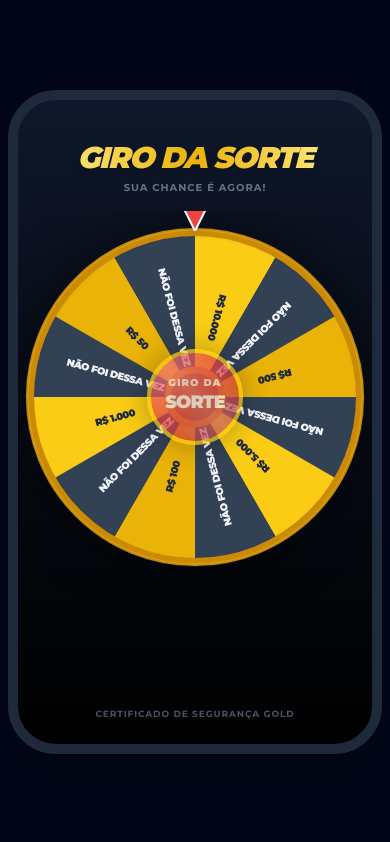
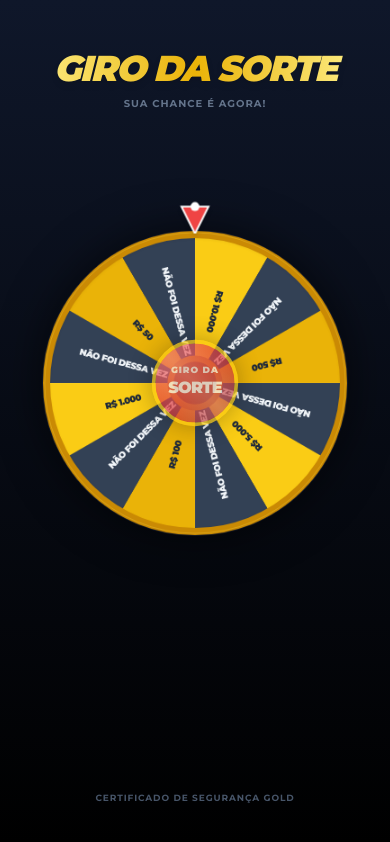
Before and after one commit to diegoscard/roleta-da-sorte, a React (Vite) app: page / in a window 390 px wide. Built offline with nearby package versions, Linux system fonts and the light colour scheme.

Commit message:
feat: Enhance mobile and admin experience
Improve viewport meta tags for better mobile experience.
Adjust background color and layout for aesthetic appeal.
Implement fixed positioning and full screen for body to prevent scrolling issues on iOS.
Refine admin panel defaults and prize selection logic.

```diff
--- a/App.tsx
+++ b/App.tsx
@@ -13,8 +13,8 @@ const App: React.FC = () => {
 
   // Configurações de Administração
   const [rigMode, setRigMode] = useState<RigMode>('ALWAYS_LOSE');
-  const [winProbability, setWinProbability] = useState(5); // Padrão 5%
-  const [targetPrizeId, setTargetPrizeId] = useState<number>(0); // R$ 10.000 padrão
+  const [winProbability, setWinProbability] = useState(5);
+  const [targetPrizeId, setTargetPrizeId] = useState<number>(0);
 
   const toggleAdmin = () => setShowAdmin(!showAdmin);
 
@@ -29,7 +29,6 @@ const App: React.FC = () => {
 
     let selectedPrize: Prize;
 
-    // LÓGICA DE SORTEIO
     if (rigMode === 'ALWAYS_LOSE') {
       selectedPrize = losePrizes[Math.floor(Math.random() * losePrizes.length)];
     } else if (rigMode === 'FORCE_SPECIFIC') {
@@ -68,46 +67,55 @@ const App: React.FC = () => {
   };
 
   return (
-    <div className="flex flex-col items-center justify-center min-h-screen bg-slate-950 text-white overflow-hidden p-2">
-      <div className="relative w-full max-w-[380px] aspect-[9/16] bg-gradient-to-b from-slate-900 to-black rounded-[3rem] border-[10px] border-slate-800 shadow-2xl overflow-hidden flex flex-col">
+    /* Container principal que ocupa toda a janela do navegador */
+    <div className="flex flex-col items-center justify-center h-screen w-screen bg-slate-950 text-white overflow-hidden">
 
-        {/* Confetes agora dentro do frame do celular */}
+      {/*
+        Ajuste do Frame:
+        - Em telas pequenas (mobile), ele ocupa 100% da largura e altura (w-full h-full).
+        - Em telas maiores (desktop), ele mantém o formato de celular para preview.
+      */}
+      <div className="relative w-full h-full sm:max-w-[380px] sm:h-[85vh] sm:rounded-[3rem] sm:border-[10px] border-slate-800 bg-gradient-to-b from-slate-900 to-black shadow-2xl overflow-hidden flex flex-col transition-all duration-500">
+
+        {/* Confetes - agora fluirão naturalmente no container */}
         {appState === AppState.RESULT && result?.isWin && <Confetti />}
 
         {/* Top Header */}
-        <div className="pt-10 pb-4 px-6 text-center shrink-0 z-10">
-          <h1 className="text-3xl font-black text-transparent bg-clip-text bg-gradient-to-r from-yellow-200 via-yellow-500 to-yellow-200 drop-shadow-md tracking-tighter uppercase italic text-nowrap">
+        <div className="pt-12 pb-6 px-6 text-center shrink-0 z-10">
+          <h1 className="text-4xl sm:text-3xl font-black text-transparent bg-clip-text bg-gradient-to-r from-yellow-200 via-yellow-500 to-yellow-200 drop-shadow-md tracking-tighter uppercase italic text-nowrap">
             Giro da Sorte
           </h1>
-          <p className="text-slate-500 text-[10px] mt-1 font-bold uppercase tracking-widest">Sua chance é agora!</p>
+          <p className="text-slate-500 text-[10px] mt-2 font-bold uppercase tracking-widest">Sua chance é agora!</p>
         </div>
 
-        {/* Wheel Section */}
+        {/* Wheel Section - Ocupa o espaço central de forma flexível */}
         <div className="flex-1 flex flex-col items-center justify-center px-4 overflow-hidden z-10">
-          <RouletteWheel
-            rotation={rotation}
-            onSpinClick={handleSpin}
-            isSpinning={appState === AppState.SPINNING}
-          />
+          <div className="scale-90 sm:scale-100 transition-transform">
+            <RouletteWheel
+              rotation={rotation}
+              onSpinClick={handleSpin}
+              isSpinning={appState === AppState.SPINNING}
+            />
+          </div>
 
-          <div className="mt-8 h-20 flex items-center justify-center text-center">
+          <div className="mt-12 h-24 flex items-center justify-center text-center">
             {appState === AppState.RESULT && result && (
               <div className="animate-in zoom-in duration-500">
                 {result.isWin ? (
                   <div className="flex flex-col items-center">
                     <span className="text-yellow-400 text-xs font-bold uppercase tracking-[0.2em] mb-1">PARABÉNS!</span>
-                    <span className="text-3xl font-black text-white drop-shadow-lg leading-none">
+                    <span className="text-4xl sm:text-3xl font-black text-white drop-shadow-lg leading-none">
                       {result.label}
                     </span>
-                    <button onClick={reset} className="mt-4 px-6 py-2 bg-yellow-500 rounded-full text-slate-900 text-sm font-black uppercase hover:bg-yellow-400 transition-all shadow-lg">
+                    <button onClick={reset} className="mt-6 px-8 py-3 bg-yellow-500 rounded-full text-slate-900 text-sm font-black uppercase hover:bg-yellow-400 transition-all shadow-lg active:scale-95">
                       Resgatar Prêmio
                     </button>
                   </div>
                 ) : (
                   <div className="flex flex-col items-center opacity-80">
                     <span className="text-slate-400 text-xs font-bold uppercase tracking-widest mb-1">Tente outra vez</span>
-                    <span className="text-xl font-black text-slate-200 uppercase">{result.label}</span>
-                    <button onClick={reset} className="mt-4 px-5 py-1.5 bg-slate-800 rounded-full text-white text-xs font-bold uppercase hover:bg-slate-700 transition-all border border-slate-700">
+                    <span className="text-2xl font-black text-slate-200 uppercase">{result.label}</span>
+                    <button onClick={reset} className="mt-6 px-6 py-2 bg-slate-800 rounded-full text-white text-xs font-bold uppercase hover:bg-slate-700 transition-all border border-slate-700 active:scale-95">
                       Tentar Novamente
                     </button>
                   </div>
@@ -118,40 +126,40 @@ const App: React.FC = () => {
         </div>
 
         {/* Footer */}
-        <div className="p-6 text-center text-[9px] text-slate-600 uppercase font-bold tracking-widest shrink-0 z-10">
+        <div className="pb-10 pt-4 text-center text-[9px] text-slate-600 uppercase font-bold tracking-widest shrink-0 z-10">
           Certificado de Segurança Gold
         </div>
 
         {/* Secret Admin Button */}
-        <div className="absolute bottom-6 right-6 w-12 h-12 z-[70] cursor-default" onDoubleClick={toggleAdmin} />
+        <div className="absolute bottom-6 right-6 w-16 h-16 z-[70] cursor-default" onDoubleClick={toggleAdmin} />
 
         {/* Admin Panel Overlay */}
         {showAdmin && (
           <div className="absolute inset-0 z-[100] bg-slate-950 p-6 flex flex-col overflow-y-auto">
             <div className="flex justify-between items-center mb-6">
               <h2 className="text-xl font-black text-yellow-500 uppercase italic">Controle da Roleta</h2>
-              <button onClick={toggleAdmin} className="text-slate-400 hover:text-white">✕</button>
+              <button onClick={toggleAdmin} className="text-slate-400 hover:text-white text-2xl">✕</button>
             </div>
 
-            <div className="space-y-6 pb-10">
+            <div className="space-y-6 pb-20">
               <div className="bg-slate-900 p-4 rounded-2xl border border-slate-800">
                 <label className="block text-[10px] font-bold text-slate-500 uppercase tracking-widest mb-3">Modo de Operação</label>
                 <div className="grid grid-cols-1 gap-2">
                   <button
                     onClick={() => setRigMode('ALWAYS_LOSE')}
-                    className={`p-3 rounded-xl text-xs font-bold uppercase transition-all border ${rigMode === 'ALWAYS_LOSE' ? 'bg-red-600 border-red-400 text-white' : 'bg-slate-800 border-slate-700 text-slate-400'}`}
+                    className={`p-4 rounded-xl text-xs font-bold uppercase transition-all border ${rigMode === 'ALWAYS_LOSE' ? 'bg-red-600 border-red-400 text-white' : 'bg-slate-800 border-slate-700 text-slate-400'}`}
                   >
                     Sempre Perder
                   </button>
                   <button
                     onClick={() => setRigMode('PROBABILITY')}
-                    className={`p-3 rounded-xl text-xs font-bold uppercase transition-all border ${rigMode === 'PROBABILITY' ? 'bg-yellow-600 border-yellow-400 text-white' : 'bg-slate-800 border-slate-700 text-slate-400'}`}
+                    className={`p-4 rounded-xl text-xs font-bold uppercase transition-all border ${rigMode === 'PROBABILITY' ? 'bg-yellow-600 border-yellow-400 text-white' : 'bg-slate-800 border-slate-700 text-slate-400'}`}
                   >
                     Por Probabilidade (%)
                   </button>
                   <button
                     onClick={() => setRigMode('FORCE_SPECIFIC')}
-                    className={`p-3 rounded-xl text-xs font-bold uppercase transition-all border ${rigMode === 'FORCE_SPECIFIC' ? 'bg-blue-600 border-blue-400 text-white' : 'bg-slate-800 border-slate-700 text-slate-400'}`}
+                    className={`p-4 rounded-xl text-xs font-bold uppercase transition-all border ${rigMode === 'FORCE_SPECIFIC' ? 'bg-blue-600 border-blue-400 text-white' : 'bg-slate-800 border-slate-700 text-slate-400'}`}
                   >
                     Forçar Prêmio Específico
                   </button>
@@ -159,29 +167,29 @@ const App: React.FC = () => {
               </div>
 
               {rigMode === 'PROBABILITY' && (
-                <div className="bg-slate-900 p-4 rounded-2xl border border-slate-800 animate-in slide-in-from-top-2 duration-300">
-                  <div className="flex justify-between mb-2">
+                <div className="bg-slate-900 p-4 rounded-2xl border border-slate-800 animate-in slide-in-from-top-2">
+                  <div className="flex justify-between mb-4">
                     <label className="text-[10px] font-bold text-slate-500 uppercase tracking-widest">Chance de Ganhar</label>
-                    <span className="text-yellow-500 font-black">{winProbability}%</span>
+                    <span className="text-yellow-500 font-black text-lg">{winProbability}%</span>
                   </div>
                   <input
                     type="range" min="0" max="100"
                     value={winProbability}
                     onChange={(e) => setWinProbability(parseInt(e.target.value))}
-                    className="w-full h-2 bg-slate-800 rounded-lg appearance-none cursor-pointer accent-yellow-500"
+                    className="w-full h-3 bg-slate-800 rounded-lg appearance-none cursor-pointer accent-yellow-500"
                   />
                 </div>
               )}
 
               {(rigMode === 'PROBABILITY' || rigMode === 'FORCE_SPECIFIC') && (
-                <div className="bg-slate-900 p-4 rounded-2xl border border-slate-800 animate-in slide-in-from-top-2 duration-300">
-                  <label className="block text-[10px] font-bold text-slate-500 uppercase tracking-widest mb-3">Qual prêmio deve cair?</label>
+                <div className="bg-slate-900 p-4 rounded-2xl border border-slate-800 animate-in slide-in-from-top-2">
+                  <label className="block text-[10px] font-bold text-slate-500 uppercase tracking-widest mb-3">Prêmio Alvo</label>
                   <div className="grid grid-cols-2 gap-2">
                     {winPrizes.map(p => (
                       <button
                         key={p.id}
                         onClick={() => setTargetPrizeId(p.id)}
-                        className={`p-2 rounded-lg text-[10px] font-black uppercase transition-all border ${targetPrizeId === p.id ? 'bg-slate-100 border-white text-slate-900' : 'bg-slate-800 border-slate-700 text-slate-400'}`}
+                        className={`p-3 rounded-lg text-[10px] font-black uppercase transition-all border ${targetPrizeId === p.id ? 'bg-white border-white text-slate-900' : 'bg-slate-800 border-slate-700 text-slate-400'}`}
                       >
                         {p.label}
                       </button>
@@ -192,9 +200,9 @@ const App: React.FC = () => {
 
               <button
                 onClick={toggleAdmin}
-                className="w-full py-4 bg-white text-black font-black rounded-2xl uppercase text-xs tracking-widest hover:scale-[1.02] transition-all shadow-xl"
+                className="w-full py-5 bg-white text-black font-black rounded-2xl uppercase text-sm tracking-widest active:scale-95 transition-all shadow-xl"
               >
-                Salvar e Voltar
+                Salvar Configurações
               </button>
             </div>
           </div>
--- a/index.html
+++ b/index.html
@@ -3,27 +3,23 @@
 <html lang="pt-BR">
   <head>
     <meta charset="UTF-8" />
-    <meta name="viewport" content="width=device-width, initial-scale=1.0" />
+    <meta name="viewport" content="width=device-width, initial-scale=1.0, maximum-scale=1.0, user-scalable=no, viewport-fit=cover" />
+    <meta name="apple-mobile-web-app-capable" content="yes">
+    <meta name="apple-mobile-web-app-status-bar-style" content="black-translucent">
     <title>Roleta da Sorte</title>
     <script src="https://cdn.tailwindcss.com"></script>
     <link href="https://fonts.googleapis.com/css2?family=Montserrat:wght@400;700;900&display=swap" rel="stylesheet">
     <style>
       body {
         font-family: 'Montserrat', sans-serif;
-        background-color: #0f172a;
+        background-color: #020617;
         margin: 0;
+        padding: 0;
         overflow: hidden;
-      }
-      @keyframes confetti-fall {
-        0% { transform: translateY(-100%) rotate(0deg); opacity: 1; }
-        100% { transform: translateY(100vh) rotate(720deg); opacity: 0; }
-      }
-      .confetti {
-        position: absolute;
-        width: 10px;
-        height: 10px;
-        z-index: 50;
-        animation: confetti-fall 3s linear forwards;
+        /* Evita scroll elástico no iOS */
+        position: fixed;
+        width: 100%;
+        height: 100%;
       }
     </style>
   <script type="importmap">
```
